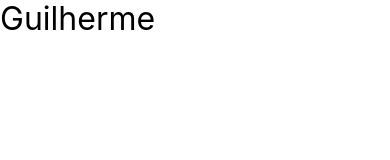
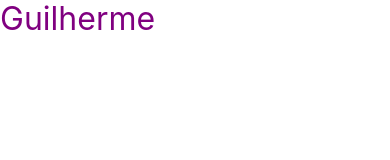
Before and after one commit to Gui089/NubbleApp, a React Native app: screen / in a window 390 px wide. Shown: the top 160 px of the page. Built offline with nearby package versions, Linux system fonts and the light colour scheme.

Commit message:
Text preset, padronizacao dos styles

```diff
--- a/App.tsx
+++ b/App.tsx
@@ -6,7 +6,7 @@
  */
 
 import React from 'react';
-import { TextStyle, View } from 'react-native';
+import { View } from 'react-native';
 import { Text } from './src/Components/Text/Text';
 
 
@@ -14,34 +14,12 @@ function App(): JSX.Element {
 
   return (
     <View>
-      <Text style={fontText.headingLarge} >Guilherme</Text>
+      <Text preset='headingLarge' style={{color:'purple'}}>Guilherme</Text>
     </View>
   );
 }
 
-type TextProps =
-  'headingLarge'
-  | 'headingMedium'
-  | 'headingSmall'
-  | 'paragraphLarge'
-  | 'paragraphMedium'
-  | 'paragraphSmall'
-  | 'paragraphCaption'
-  |'paragraphCaptionSmall'
 
-
-const fontText: Record<TextProps, TextStyle > = {
-  headingLarge: {fontSize: 32, lineHeight: 38.4},
-  headingMedium: {fontSize: 22, lineHeight: 26.4},
-  headingSmall: {fontSize: 18, lineHeight: 23.4},
-
-  paragraphLarge: {fontSize: 18, lineHeight: 25.2},
-  paragraphMedium: {fontSize:16, lineHeight: 22.4 },
-  paragraphSmall: {fontSize:14, lineHeight: 19.6 },
-
-  paragraphCaption: {fontSize: 12, lineHeight: 16.8},
-  paragraphCaptionSmall: {fontSize:10, lineHeight:14 }
-}
 
 
 export default App;
--- a/src/Components/Text/Text.tsx
+++ b/src/Components/Text/Text.tsx
@@ -1,9 +1,43 @@
 
 import React from "react";
-import {Text as RNText, TextProps} from 'react-native';
+import {Text as RNText, TextProps as RNTextProps, TextStyle} from 'react-native';
 
-export function Text({children, ...rest}: TextProps) {
+interface TextProps extends RNTextProps {
+  preset?: TextVariants;
+}
+
+export function Text({children, preset = 'paragraphMedium', style, ...rest}: TextProps) {
+
     return (
-        <RNText {...rest}>{children}</RNText>
+        <RNText
+          style={[$fontText[preset], style]}
+          {...rest}
+          >
+          {children}
+        </RNText>
     )
 }
+
+type TextVariants =
+    'headingLarge'
+  | 'headingMedium'
+  | 'headingSmall'
+  | 'paragraphLarge'
+  | 'paragraphMedium'
+  | 'paragraphSmall'
+  | 'paragraphCaption'
+  |'paragraphCaptionSmall'
+
+
+const $fontText: Record<TextVariants, TextStyle > = {
+  headingLarge: {fontSize: 32, lineHeight: 38.4},
+  headingMedium: {fontSize: 22, lineHeight: 26.4},
+  headingSmall: {fontSize: 18, lineHeight: 23.4},
+
+  paragraphLarge: {fontSize: 18, lineHeight: 25.2},
+  paragraphMedium: {fontSize:16, lineHeight: 22.4 },
+  paragraphSmall: {fontSize:14, lineHeight: 19.6 },
+
+  paragraphCaption: {fontSize: 12, lineHeight: 16.8},
+  paragraphCaptionSmall: {fontSize:10, lineHeight:14 }
+}
```
